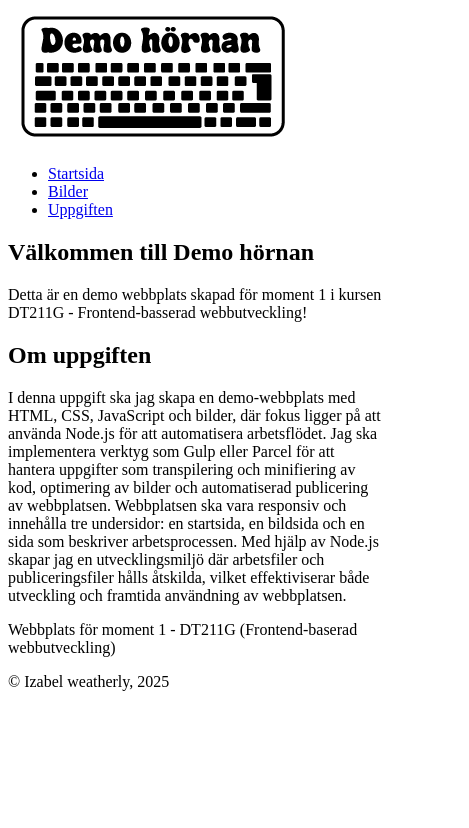
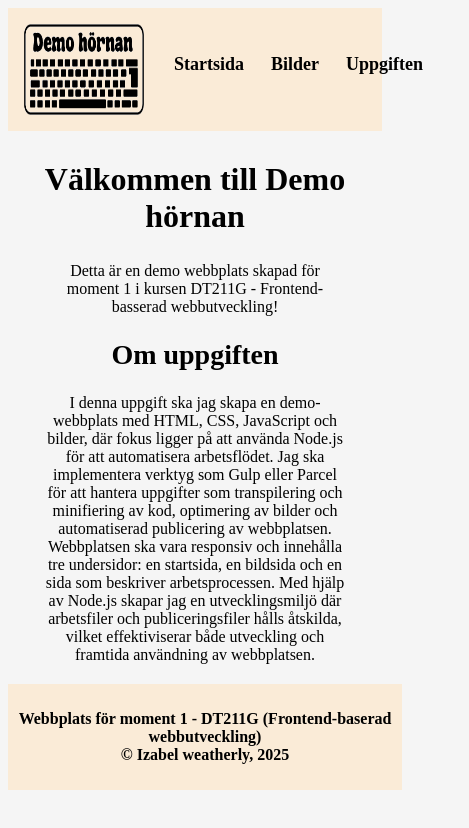
Before and after one commit to Izawea99/parcel-demo-webb, a website built with Parcel: page src/index.html in a window 390 px wide. Shown: the whole page, 469 px wide, since content can reach past the window. Built offline with nearby package versions, Linux system fonts and the light colour scheme.

Commit message:
Tillägg av css-regler för webbplatsen med media query.

```diff
--- a/package.json
+++ b/package.json
@@ -10,6 +10,7 @@
     "build": "parcel build"
   },
   "devDependencies": {
-    "parcel": "^2.13.3"
+    "parcel": "^2.13.3",
+    "sharp": "^0.33.5"
   }
 }
--- a/src/css/style.css
+++ b/src/css/style.css
@@ -0,0 +1,186 @@
+body {
+    background-color: whitesmoke;
+    font-family: 'Times New Roman', Times, serif;
+    text-align: center;
+}
+
+h1 {
+    font-size: 48px;
+}
+
+h2 {
+    font-size: 40px;
+}
+
+h3 {
+    font-size: 36px;
+}
+
+p {
+    font-size: 20px;
+}
+
+#nav-bar {
+    background-color: antiquewhite;
+    margin-bottom: 30px;
+    display: flex;
+    align-items: center; /* Centrerar logotyp och meny vertikalt */
+    padding: 10px;
+}
+
+#nav {
+    display: flex; /* Flex för att placera logotyp och meny på samma rad */
+    justify-content: space-between;
+    width: 100%;
+}
+
+#nav img {
+    margin-right: auto; /* Placerar logotypen längst till vänster */
+}
+
+#headmenu {
+    display: flex;
+    justify-content: flex-end; /* Behåller menyn längst till höger */
+    align-items: center; /* Centrerar menyn vertikalt */
+    gap: 15px; /* Skapar mellanrum mellan menyvalen */
+}
+
+nav ul {
+    display: flex; /*Flex för att placera valen på rad*/
+    list-style: none; /*Tar bort punkterna från listan*/
+    margin-right: 20px; /*Skapar utrymme till höger om objekte*/
+    padding: 20px;
+    gap: 5px; /*Skapar mellanrum mellan objekten*/
+}
+
+nav ul li {
+    margin: 0;
+}
+
+nav ul li a {
+    color: black;
+    text-decoration: none; /*Tar bort så länkarna inte är understrukna*/
+    font-size: 32px;
+    font-family: 'Times New Roman', Times, serif;
+    font-weight: bold; /*Gör texten bold*/
+    padding: 10px 15px; /*Skapar utrymma runt texten*/
+    transition: background-color 0.3s ease; /*Skapar en mjukare övergång när muspekaren förs över objektet*/
+}
+
+nav ul li a:hover {
+    color: saddlebrown;
+}
+
+footer {
+    font-size: 18px;
+    font-weight: bold;
+    width: 100%;
+    margin-top: 20px;
+    padding: 10px;
+    background-color: antiquewhite;
+    text-align: center;
+}
+
+#headline p,
+#about-assignment p {
+    max-width: 80%;
+    margin: 0 auto;
+}
+
+picture img {
+    max-width: 80%;
+    height: auto;
+    margin: 0 auto;
+}
+
+article p {
+    max-width: 40%;
+    margin: 0 auto;
+    padding: 20px;
+}
+
+#pictures p {
+    max-width: 50%;
+    margin: 0 auto;
+    padding: 10px;
+}
+
+/* Media query för mellanstora skärmar (surfplattor) */
+@media (min-width: 760px) and (max-width: 1080px) {
+    h1 {
+        font-size: 40px;
+    }
+
+    h2 {
+        font-size: 36px;
+    }
+
+    h3 {
+        font-size: 32px;
+    }
+
+    p {
+        font-size: 18px;
+    }
+
+    nav ul li a {
+        font-size: 28px;
+        padding: 8px;
+    }
+
+    #nav img {
+        max-width: 150px; /* Anpassar logotypstorleken*/
+    }
+
+    footer {
+        font-size: 16px;
+    }
+
+    picture img {
+        max-width: 70%; /*ställer max bredden på bilderna */
+        height: auto; /*justerar höjden automatiskt för att behålla proporttioner*/
+        margin: 0 auto; /*centrerar i mitten*/
+    }
+}
+
+/* Media query för små skärmar (mobiler) */
+@media (max-width: 760px) {
+    h1 {
+        font-size: 32px;
+    }
+
+    h2 {
+        font-size: 28px;
+    }
+
+    h3 {
+        font-size: 24px;
+    }
+
+    p {
+        font-size: 16px;
+    }
+
+    nav ul li {
+        margin-bottom: 10px;
+    }
+
+    nav ul li a {
+        font-size: 18px;
+        padding: 6px;
+    }
+
+    #nav img {
+        max-width: 130px;
+    }
+
+    footer {
+        font-size: 14px;
+    }
+
+    picture img {
+        max-width: 60%;
+        height: auto;
+        margin: 0 auto;
+    }
+}
--- a/src/index.html
+++ b/src/index.html
@@ -12,7 +12,7 @@
         <div id="nav">
             <img src="images/logo-demo-hornan.png" alt="logotyp">
             <nav>
-                <ul>
+                <ul id="headmenu">
                     <li><a href="index.html">Startsida</a></li>
                     <li><a href="pictures.html">Bilder</a></li>
                     <li><a href="assignment.html">Uppgiften</a></li>
@@ -35,8 +35,8 @@
     </main>
 
     <footer>
-        <p>Webbplats för moment 1 - DT211G (Frontend-baserad webbutveckling)</p>
-        <p>&copy; Izabel weatherly, 2025</p>
+        <p>Webbplats för moment 1 - DT211G (Frontend-baserad webbutveckling) <br>
+            &copy; Izabel weatherly, 2025</p>
     </footer>
 
 </body>
```
Also changed, not shown: src/assignment.html (+3 -3 lines), src/pictures.html (+3 -3 lines), 2 other files.
